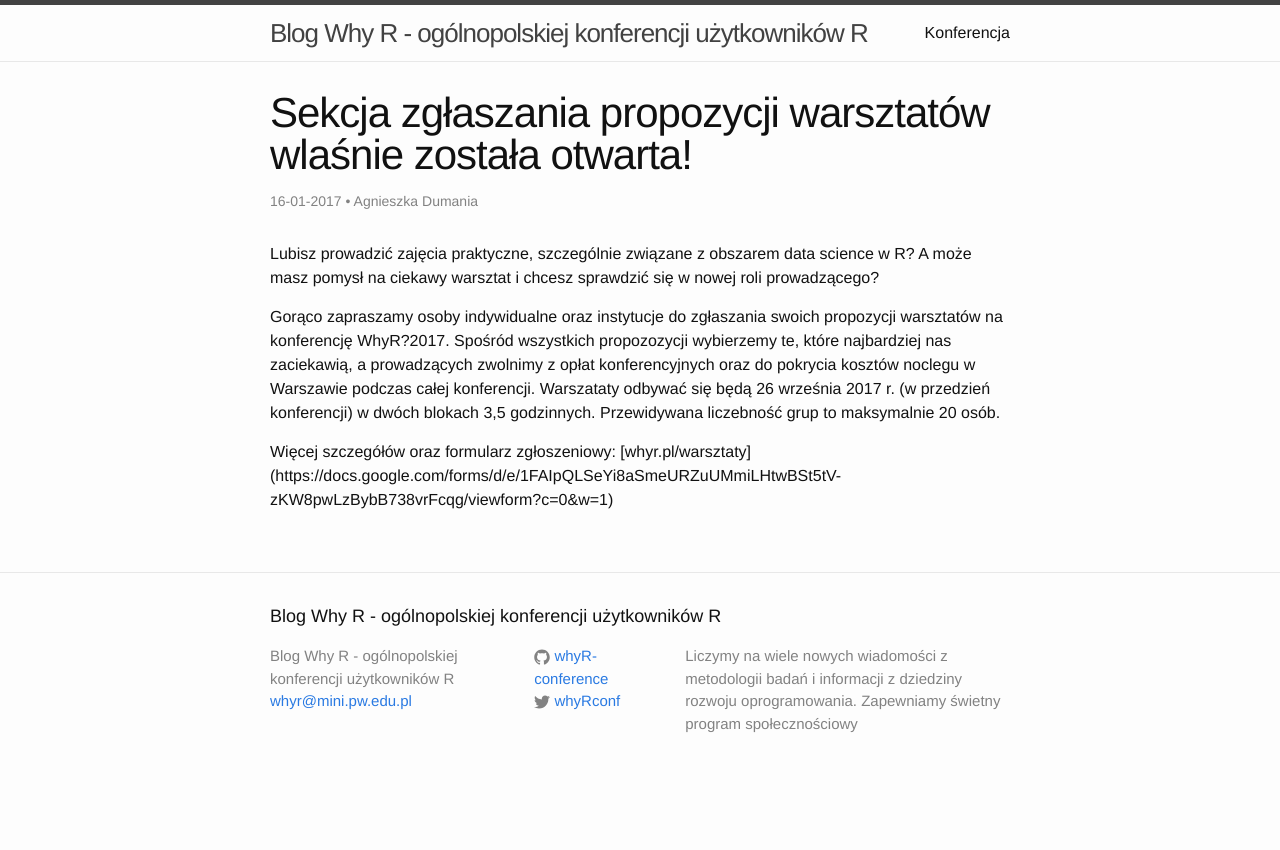
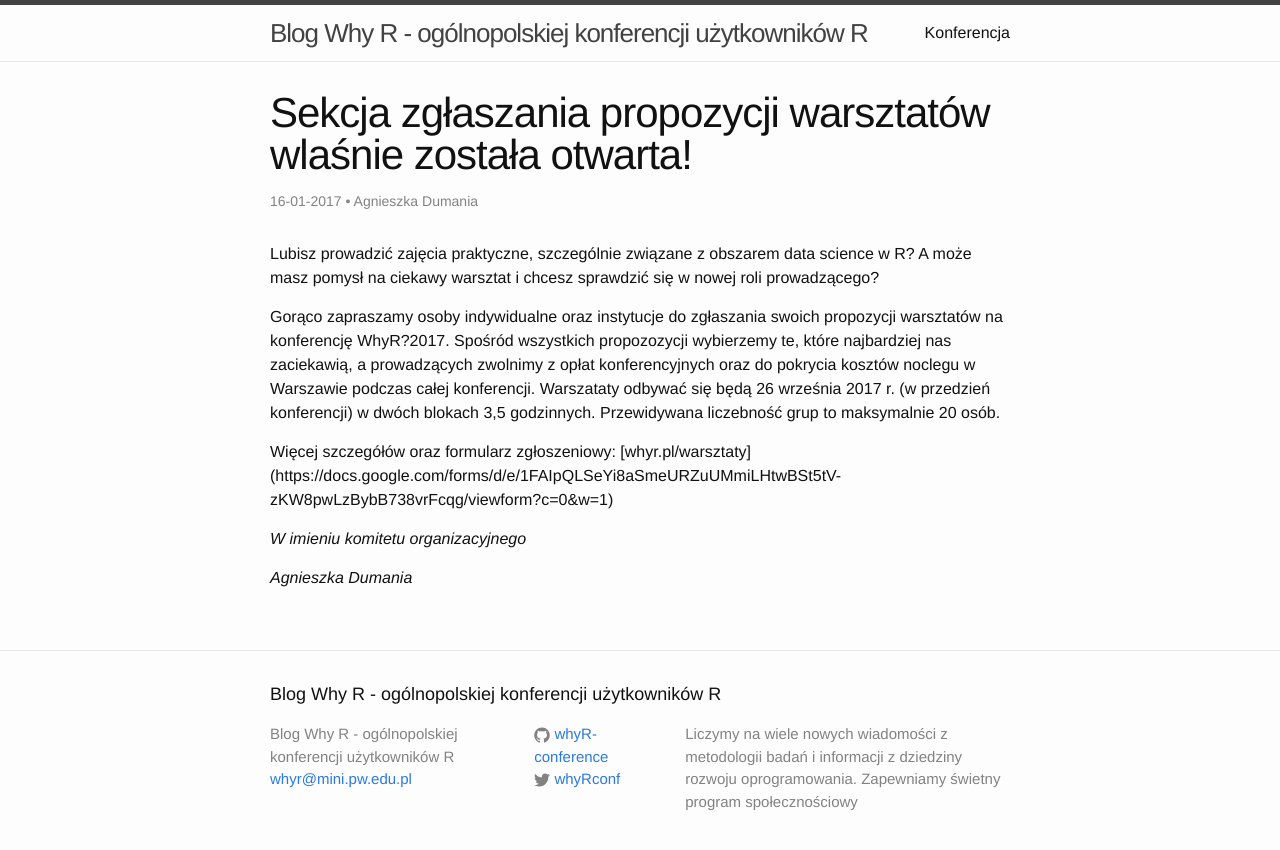
Before and after one commit to WhyR2017/blog, a Jekyll site: the page built from _posts/2016-01-16-Warsztaty-ruszamy.markdown, in a window 1280 px wide. Shown: the top 850 px of the page. Built offline with Jekyll 4.4.1, drawn with Linux system fonts in a browser that asks for light colours; comment, search, counter and statistics services are not loaded.

Commit message:
Update 2016-01-16-Warsztaty-ruszamy.markdown

```diff
--- a/_posts/2016-01-16-Warsztaty-ruszamy.markdown
+++ b/_posts/2016-01-16-Warsztaty-ruszamy.markdown
@@ -10,3 +10,7 @@
 Gorąco zapraszamy osoby indywidualne oraz instytucje do zgłaszania swoich propozycji warsztatów na konferencję WhyR?2017. Spośród wszystkich propozozycji wybierzemy te, które najbardziej nas zaciekawią, a prowadzących zwolnimy z opłat konferencyjnych oraz do pokrycia kosztów noclegu w Warszawie podczas całej konferencji. Warszataty odbywać się będą 26 września 2017 r. (w przedzień konferencji) w dwóch blokach 3,5 godzinnych. Przewidywana liczebność grup to maksymalnie 20 osób.
 
 Więcej szczegółów oraz formularz zgłoszeniowy: [whyr.pl/warsztaty] (https://docs.google.com/forms/d/e/1FAIpQLSeYi8aSmeURZuUMmiLHtwBSt5tV-zKW8pwLzBybB738vrFcqg/viewform?c=0&w=1)
+
+*W imieniu komitetu organizacyjnego*
+
+*Agnieszka Dumania*
```
